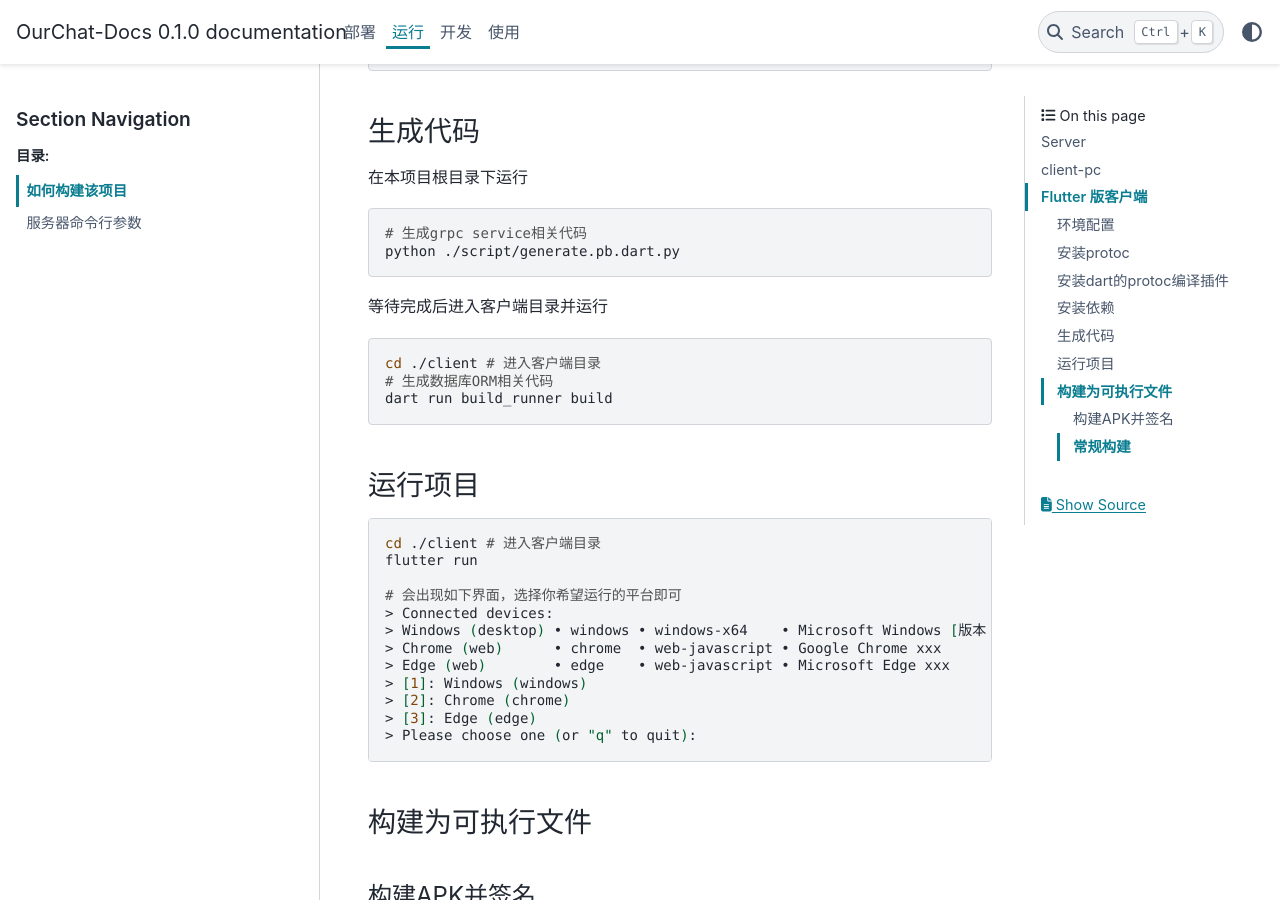
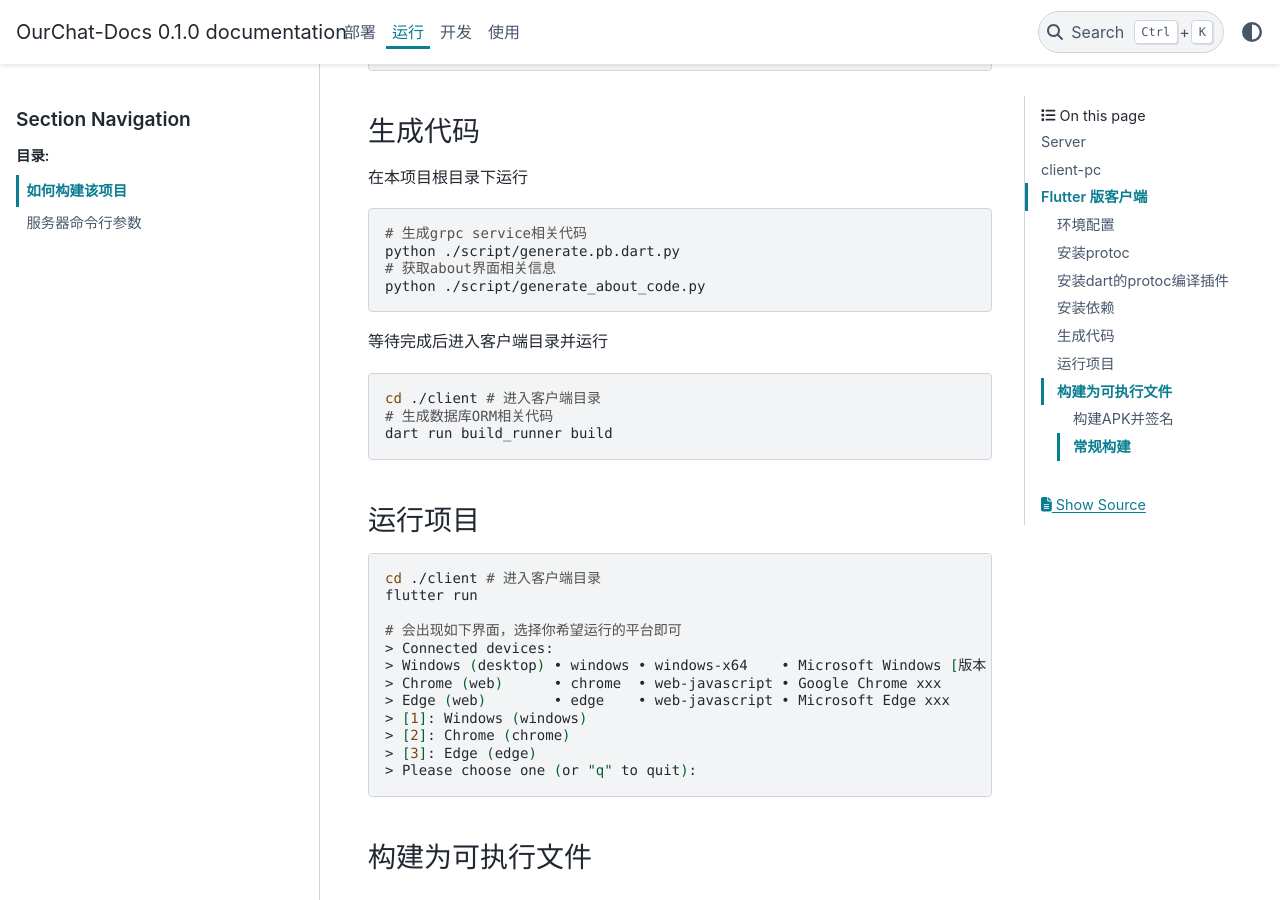
Before and after one commit to SkyUOI/OurChat-Docs, a Sphinx documentation site: the page built from docs/source/docs/run/build.md, in a window 1280 px wide and 900 px high, scrolled down 1439 px. Built offline with Sphinx 7.4.7 and the PyData theme 0.15.4, drawn with Linux system fonts in a browser that asks for light colours.

Commit message:
update run client steps

````diff
--- a/docs/source/docs/run/build.md
+++ b/docs/source/docs/run/build.md
@@ -56,6 +56,8 @@ flutter pub get # 安装依赖
 ```bash
 # 生成grpc service相关代码
 python ./script/generate.pb.dart.py
+# 获取about界面相关信息
+python ./script/generate_about_code.py
 ```
 
 等待完成后进入客户端目录并运行
````
